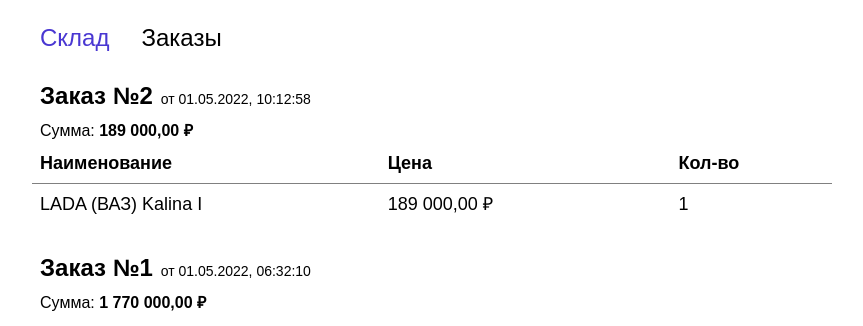
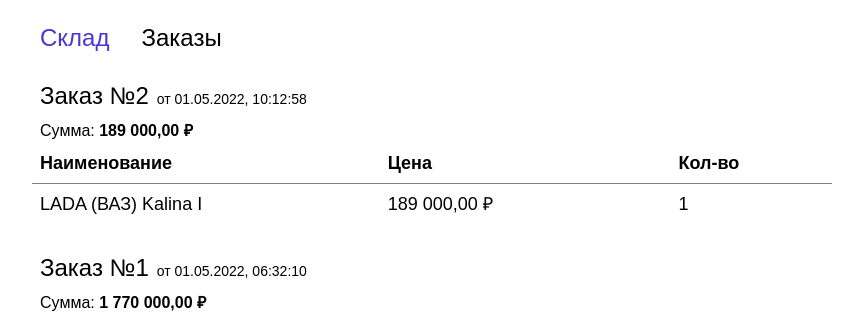
Before and after one commit to staskozin/stock-mpei, a React (Create React App) app: page /orders in a window 1280 px wide. Shown: the top 326 px of the page, without its empty margins (200-1063 px from the left). Built offline with nearby package versions, Linux system fonts and the light colour scheme.

Commit message:
Update OrdersPage.module.scss

```diff
--- a/src/features/orders/OrdersPage.module.scss
+++ b/src/features/orders/OrdersPage.module.scss
@@ -3,7 +3,6 @@
 }
 
 .header {
-  font-weight: bold;
   font-size: 24px;
   margin-bottom: 8px;
   margin-right: 8px;
```
